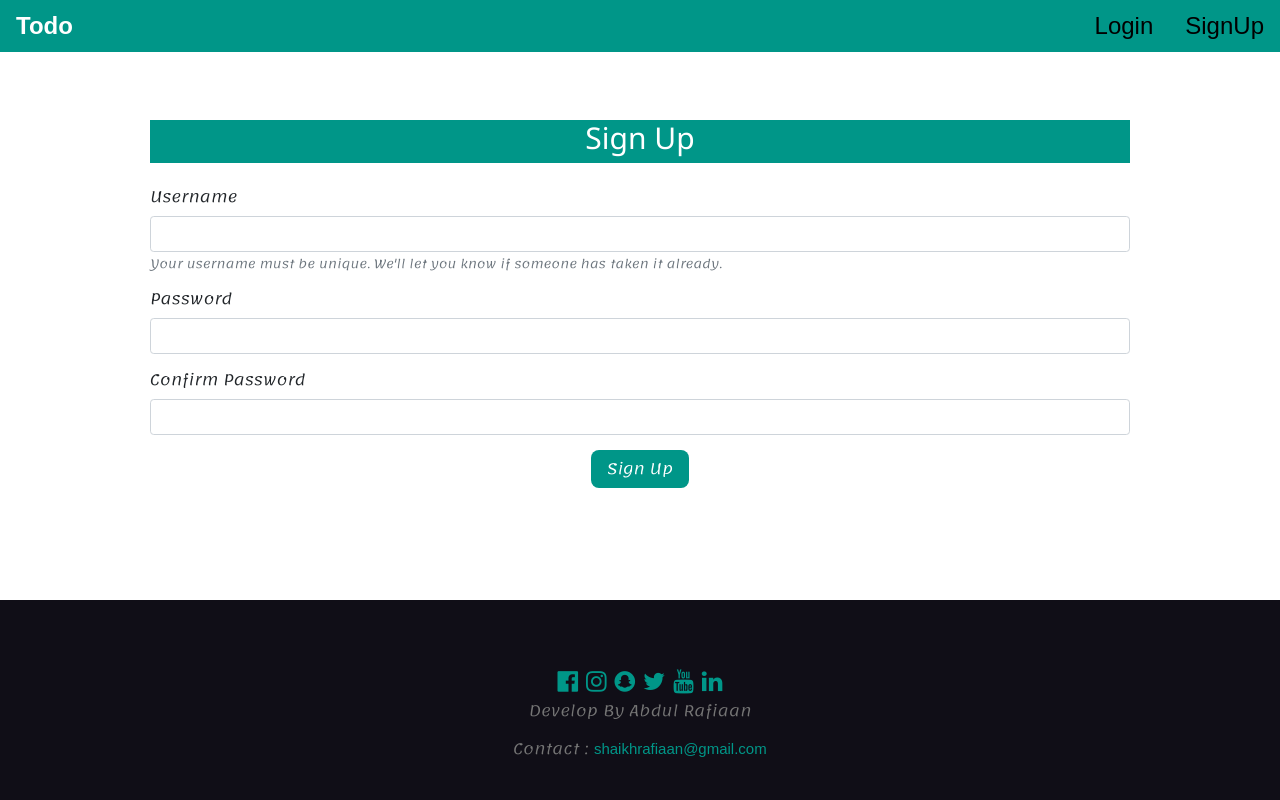
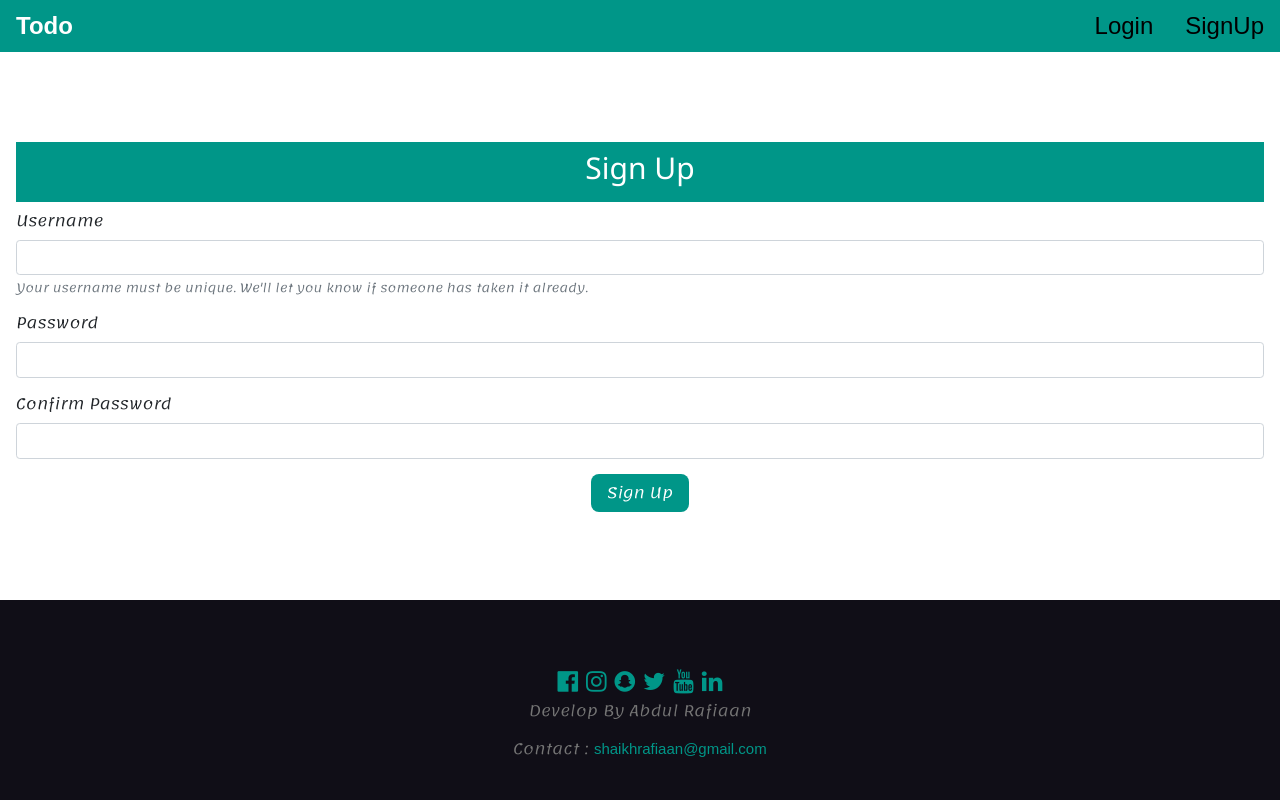
Before and after one commit to shaikhrafiaan9/ToDo, a Django app: page /signup/ in a window 1280 px wide. Run offline with Django 3.2, Linux system fonts and the light colour scheme; some libraries are stand-ins or nearby versions.

Commit message:
Update signup.html

```diff
--- a/templates/basictodo/signup.html
+++ b/templates/basictodo/signup.html
@@ -1,45 +1,38 @@
 <!DOCTYPE html>
 {% extends 'basictodo/base.html' %}
-{% load bootstrap4 %}
 
 {% block content %}
 <br>
 <br>
-  <div class="w3-content">
-    <div class="w3-container w3-teal">
-      <h2 class="w3-center">Sign Up</h2>
+  <div class="w3-container w3-row w3-mobile"><br>
+    <div class="w3-container w3-teal w3-col m12 w3-mobile">
+      <h2 class="w3-center w3-padding">Sign Up</h2>
     </div><br>
     {% if error %}
-    <div class="w3-center w3-red">
+    <div class="w3-center w3-red  w3-col m12 w3-mobile">
       <h3>{{error}}</h3>
     </div>
     {% endif %}
-    <form method="POST">
-                {% csrf_token %}
-                <div class="form-group">
+    <form method="POST" class="w3-mobile">
+                {% csrf_token %}<br>
+                <div class="form-group w3-mobile">
+                    <br>
                     <label for="username">Username</label>
-                    <input type="text" name="username" class="form-control" id="username" aria-describedby="usernameHelp">
+                    <input type="text" name="username" class="form-control w3-mobile" id="username" aria-describedby="usernameHelp">
                     <small id="usernameHelp" class="form-text text-muted">Your username must be unique. We'll let you know if someone has taken it already.</small>
                 </div>
-                <div class="form-group">
+                <div class="form-group w3-mobile">
                     <label for="password1">Password</label>
-                    <input type="password" name="password1" class="form-control" id="password1">
+                    <input type="password" name="password1" class="form-control w3-mobile" id="password1">
                 </div>
-                <div class="form-group">
+                <div class="form-group w3-mobile">
                     <label for="password2">Confirm Password</label>
-                    <input type="password" name="password2" class="form-control" id="password2">
+                    <input type="password" name="password2" class="form-control w3-mobile" id="password2">
                 </div>
-                <div class="w3-center">
-                  <button type="submit" name="Sign Up" class="w3-btn w3-teal w3-round-large">Sign Up</button>
+                <div class="w3-center w3-mobile">
+                  <button type="submit" name="Sign Up" class="w3-btn w3-teal w3-round-large w3-mobile">Sign Up</button>
                 </div>
     </form>
-    <!--<form class="w3-container" method="POST">
-      {% csrf_token %}
-      {% bootstrap_form form %}
-
-      <button type="submit" name="Sign Up" class="w3-btn w3-blue w3-round-large">Sign Up</button>
-    </form>-->
   </div>
-<br>
 {% include 'basictodo/footer.html' %}
 {% endblock %}
```
